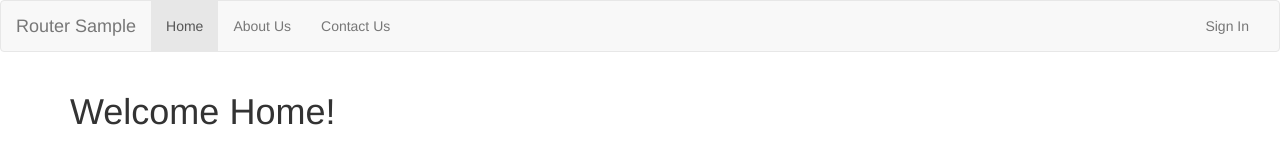
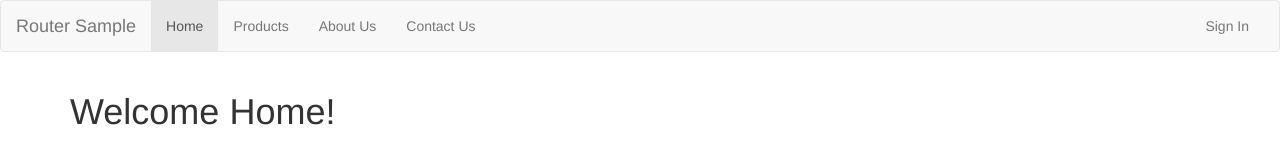
Before and after one commit to st411ar/routing, an Angular app: page /#/home in a window 1280 px wide. Shown: the top 160 px of the page. Built offline with nearby package versions, Linux system fonts and the light colour scheme.

Commit message:
created products routing and navbar item

```diff
--- a/src/app/app.component.html
+++ b/src/app/app.component.html
@@ -20,6 +20,9 @@
       <ul class="nav navbar-nav">
         <li [class.active]="isActive('/home')">
           <a [routerLink]="['/home']">Home</a>
+        </li>
+        <li [class.active]="isActive('/products')">
+          <a [routerLink]="['/products']">Products</a>
         </li>
         <li [class.active]="isActive('/about')">
           <a [routerLink]="['/about']">About Us</a>
--- a/src/app/app.module.ts
+++ b/src/app/app.module.ts
@@ -21,15 +21,16 @@ import { ProductsComponent } from './products/products.component';
 const routes: Routes = [
   { path: '',             redirectTo: 'home',             pathMatch: 'full' },
   { path: 'home',         component: HomeComponent },
+  { path: 'products',     component: ProductsComponent },
   { path: 'about',        component: AboutComponent },
   { path: 'contact',      component: ContactComponent },
   { path: 'contactus',    redirectTo: 'contact' },
-  { path: 'sign-in',      component: SignInComponent },
   {
     path: 'protected',
     component: ProtectedComponent,
     canActivate: [SignedInGuard]
-  }
+  },
+  { path: 'sign-in',      component: SignInComponent }
 ];
 
 
```
